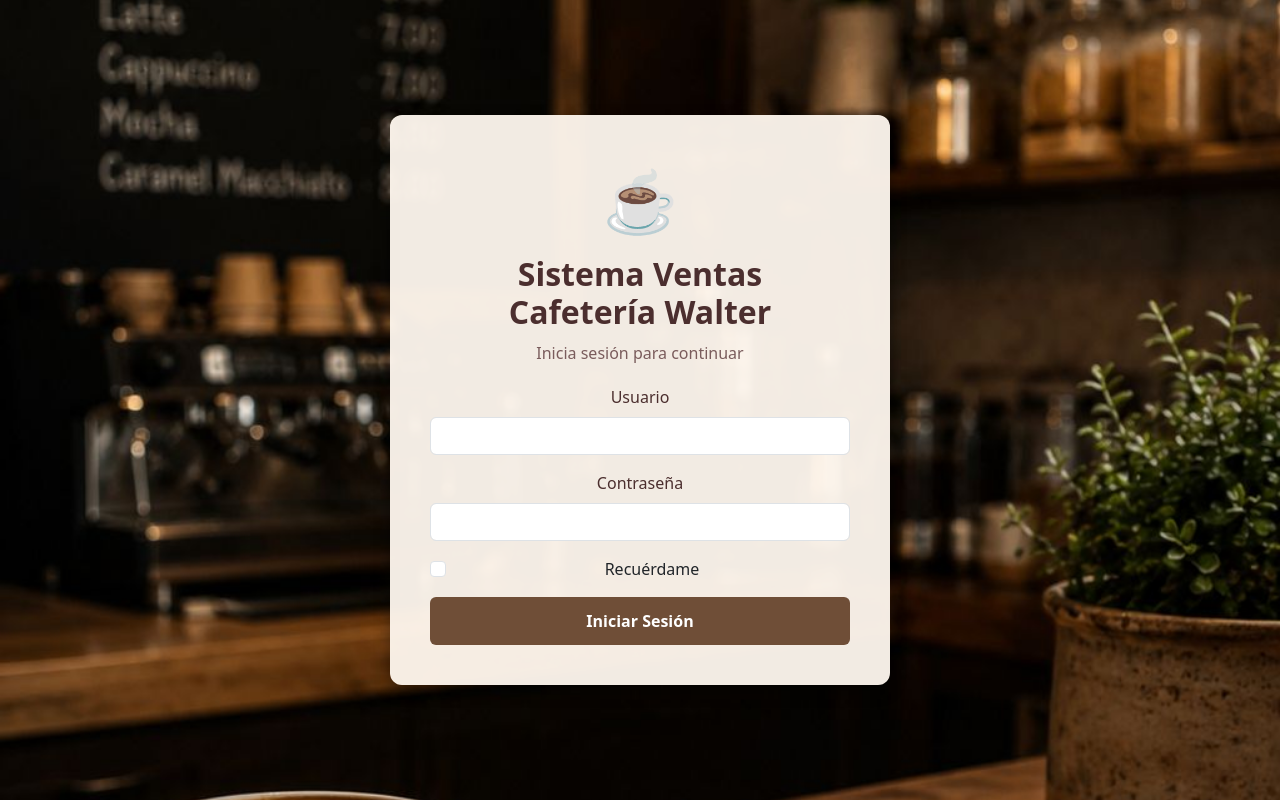
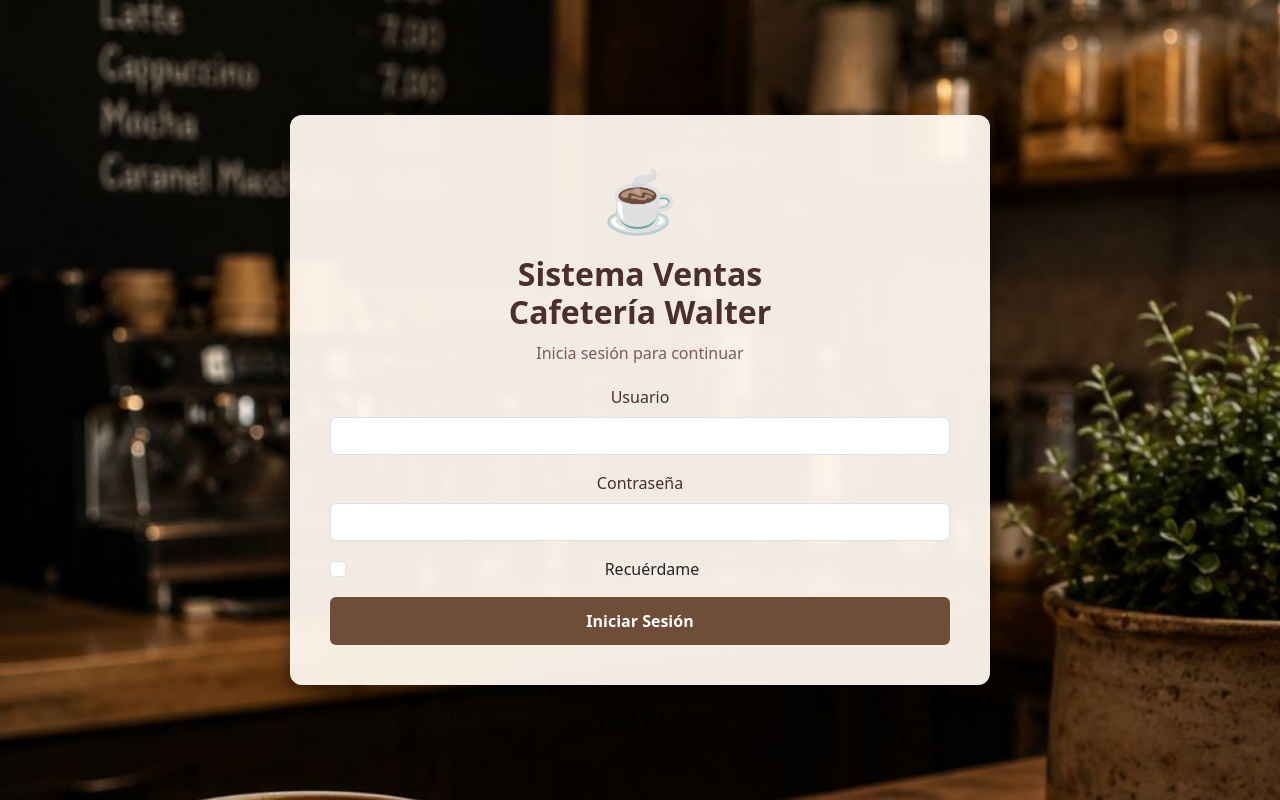
Before and after one commit to luismiguel2017/ventas-flask, a Flask app: page /login in a window 1280 px wide. Run offline with Flask 3, Linux system fonts and the light colour scheme; some libraries are stand-ins or nearby versions.

Commit message:
Actualización de app.py y estilos, agregado login

```diff
--- a/static/login.css
+++ b/static/login.css
@@ -4,8 +4,8 @@
 /* Contenedor del formulario */
 .login-container {
     width: 100%;
-    max-width: 500px;
-    min-height: 420px;
+    max-width: 700px;
+    min-height: 520px;
     background: rgba(255, 248, 240, 0.95);
     padding: 40px;
     border-radius: 12px;
```
